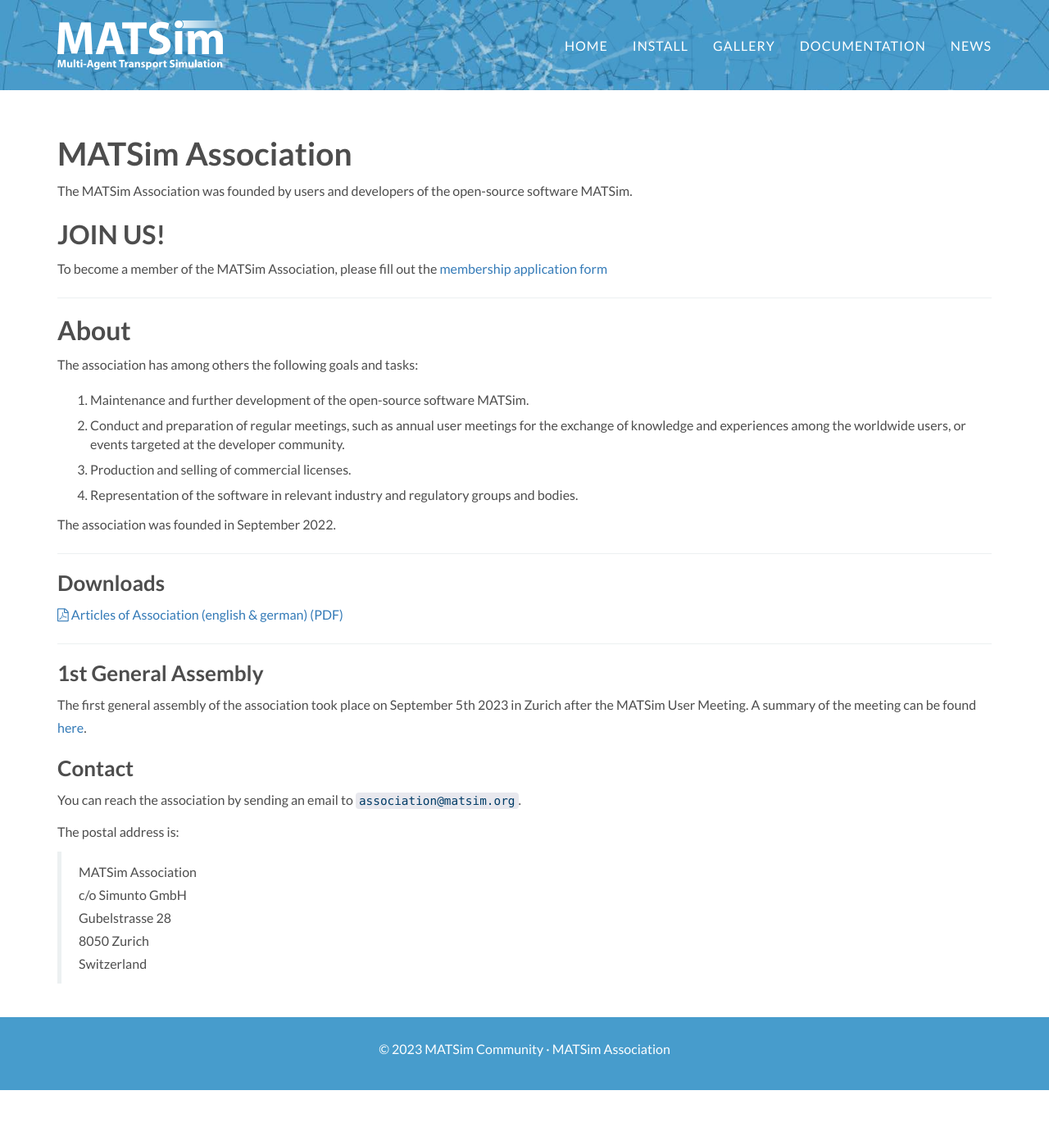
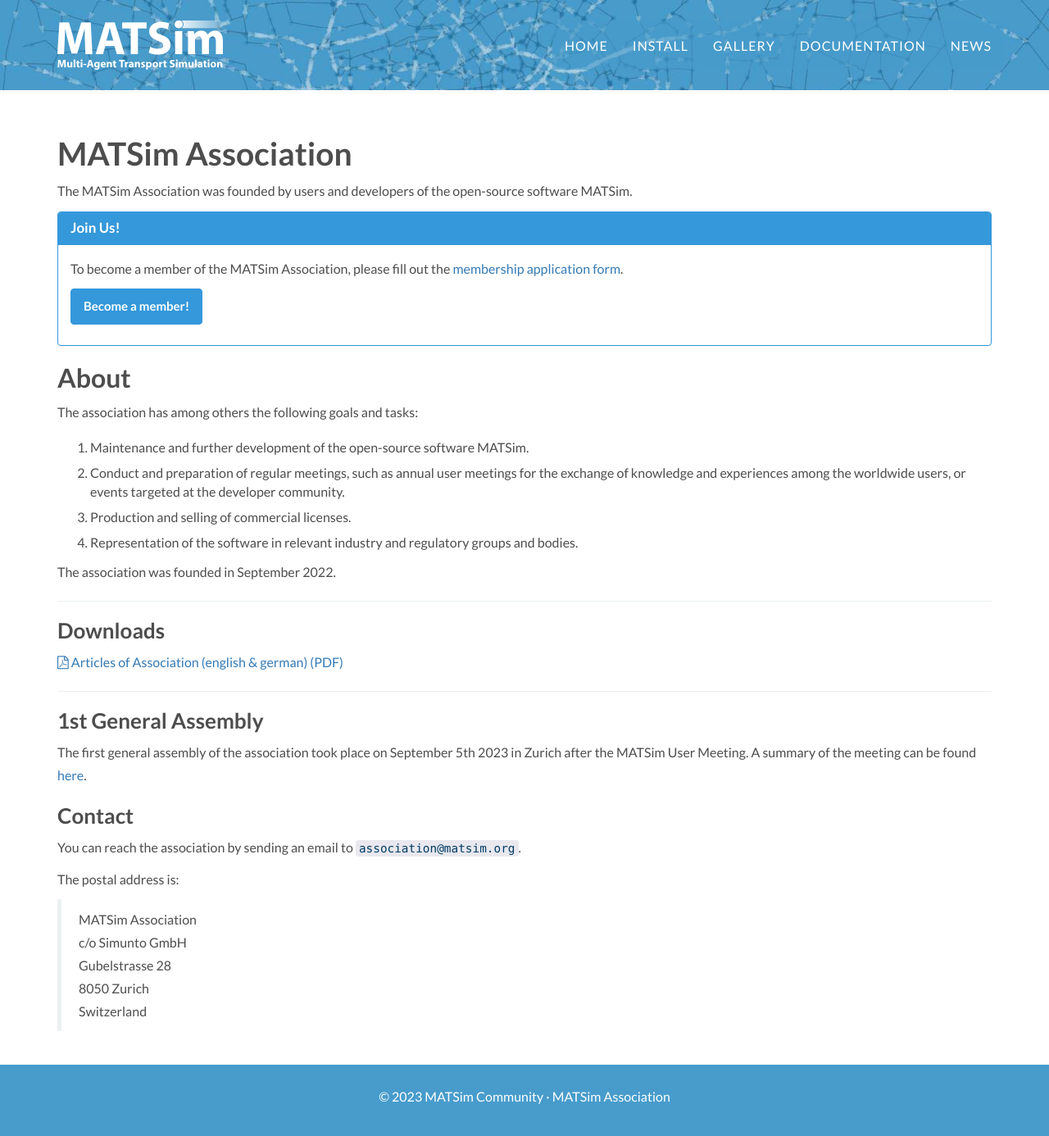
Before and after one commit to matsim-org/jekyll-website, a Jekyll site: the page built from association/index.md, in a window 1280 px wide and 1388 px high. Shown: the whole window at 82% size. Built offline with Jekyll 4.4.1, drawn with Linux system fonts in a browser that asks for light colours; some web fonts are replaced.

Commit message:
add banner for association on home page

```diff
--- a/association/index.md
+++ b/association/index.md
@@ -6,10 +6,18 @@
 # MATSim Association
 The MATSim Association was founded by users and developers of the open-source software MATSim.
 
-## JOIN US!
-To become a member of the MATSim Association, please fill out the [membership application form](https://matsim.payrexx.com)
+<div class="panel panel-info">
+  <div class="panel-heading">
+    <h2 class="panel-title">Join Us!</h2>
+  </div>
+  <div class="panel-body" >
+      <p>To become a member of the MATSim Association, please fill out the <a href="https://matsim.payrexx.com" target="_blank">membership application form</a>.
+      </p>
+      <p><a href="https://matsim.payrexx.com" target="_blank" class="btn btn-primary">Become a member!</a>
+      </p>
+  </div>
+</div>
 
----------------------------------------------
 
 ## About
 
--- a/index.html
+++ b/index.html
@@ -2,17 +2,15 @@
 layout: default
 ---
 
-<!--
 <div class="panel panel-info">
   <div class="panel-heading">
-    <h3 class="panel-title">MATSim 13.0 released</h3>
+    <h3 class="panel-title">MATSim Association</h3>
   </div>
   <div class="panel-body" >
-      <p><a href="/2021/matsim-13-released/">MATSim 13.0</a> was released and brings a number of improvements.</a>
+      <p>Become a member of the <a href="/association/">MATSim Association</a>. The association is now open to accept members!</a>
       </p>
   </div>
 </div>
- -->
 
 <div class="jumbotron">
   <div class="row">
```
Also changed, not shown: lib/style.css.
